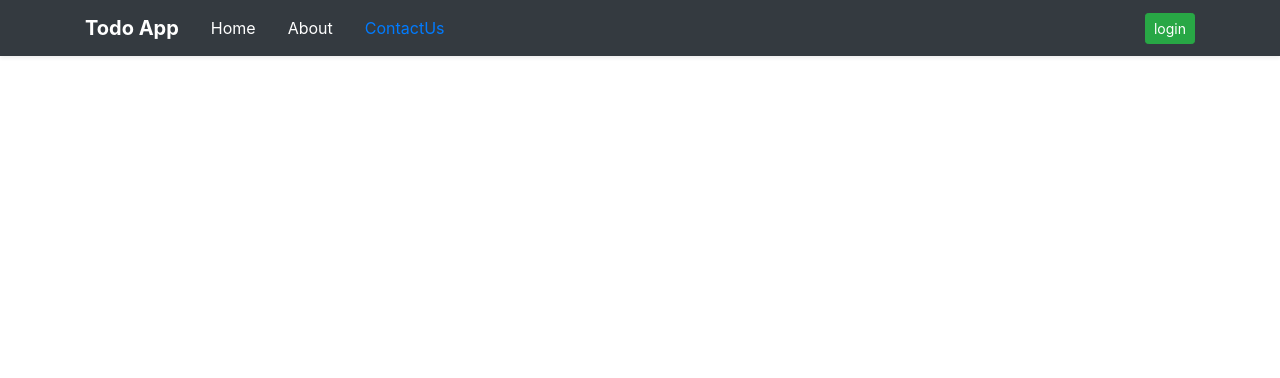
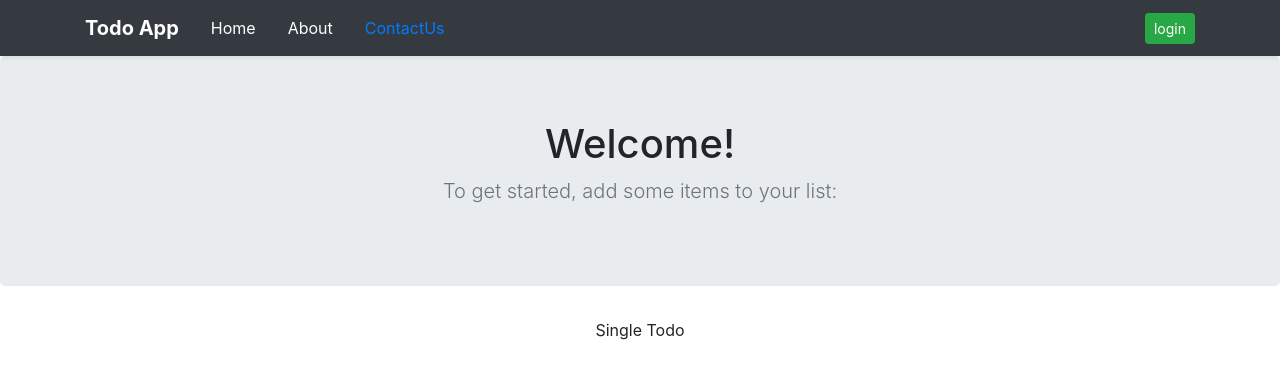
Before and after one commit to Marzieh235/TodoList-Project-with-React, a React (Create React App) app: page /todo/1 in a window 1280 px wide. Shown: the top 378 px of the page. Built offline with nearby package versions, Linux system fonts and the light colour scheme.

Commit message:
send parametrs to roots

```diff
--- a/src/Components/App.js
+++ b/src/Components/App.js
@@ -15,6 +15,9 @@ import Home from '../Routes/Home';
 import {Routes , Route} from 'react-router-dom'
 import About from '../Routes/About'
 import ContactUs from '../Routes/ContactUs'
+import SingleTodo from '../Routes/SingleTodo';
+
+
 function App() {
 
     const [state, dispatch] = useReducer(AppReducer, {
@@ -42,6 +45,9 @@ function App() {
                         <Route path='/' element={<Home/>}/>
                         <Route path='/about' element={<About/>}/>
                         <Route path='/contact-us' element={<ContactUs/>}/>
+                        <Route path='/todo/:slug' element={<SingleTodo/>}/>
+                        <Route path='/articles/:slug' element={<SingleTodo/>}/>
+
                     </Routes>
                 </div>
             </TodosContext.Provider>
--- /dev/null
+++ b/src/Routes/SingleTodo.js
@@ -0,0 +1,26 @@
+import { useParams } from 'react-router-dom';
+
+
+
+
+export default function SingleTodo () {
+const params = useParams();
+
+    return (
+        <main>
+            <section className="jumbotron">
+                <div className="container d-flex flex-column align-items-center">
+                    <h1 className="jumbotron-heading">Welcome!</h1>
+                    <p className="lead text-muted">To get started, add some items to your list:</p>
+                </div>
+            </section>
+            <div className="todosList">
+                <div className="container">
+                    <div className="d-flex flex-column align-items-center ">
+                        Single Todo
+                    </div>
+                </div>
+            </div>
+        </main>
+    )
+}
```
